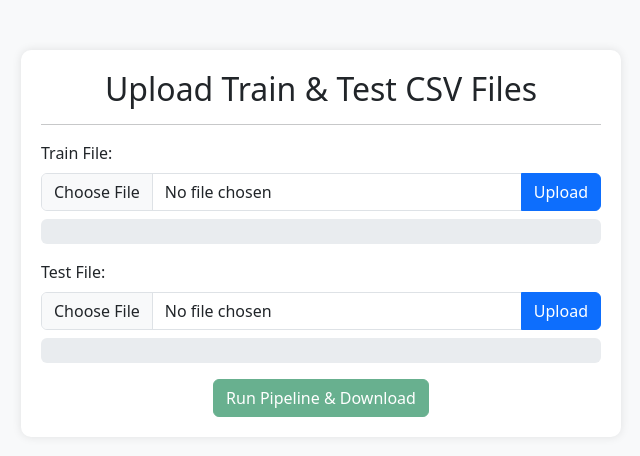
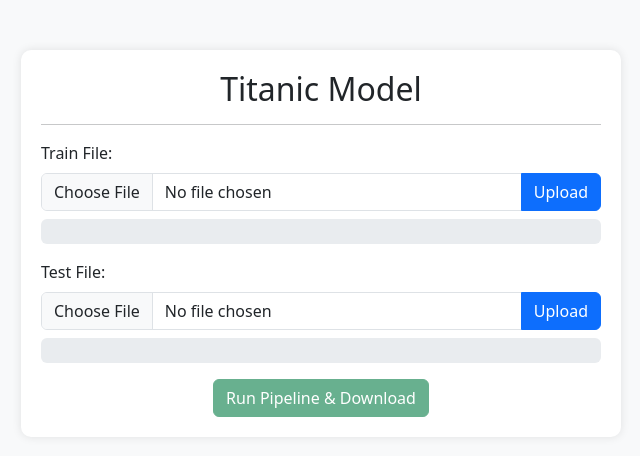
Before and after one commit to JoLegendary/EGT309K8S, a Flask app: page / in a window 1280 px wide. Shown: the top 456 px of the page, without its empty margins (319-959 px from the left). Run offline with Flask 3, Linux system fonts and the light colour scheme; some libraries are stand-ins or nearby versions.

Commit message:
Changed Webpage name

```diff
--- a/Contributions/Backup GUI/templates/index.html
+++ b/Contributions/Backup GUI/templates/index.html
@@ -91,7 +91,7 @@
 <body>
 
 <div class="container">
-    <h2 class="text-center">Upload Train & Test CSV Files</h2>
+    <h2 class="text-center">Titanic Model</h2>
     <hr>
 
     <!-- Train File Upload -->
```
Also changed, not shown: Contributions/Backup GUI/app.py (line endings or trailing spaces).
